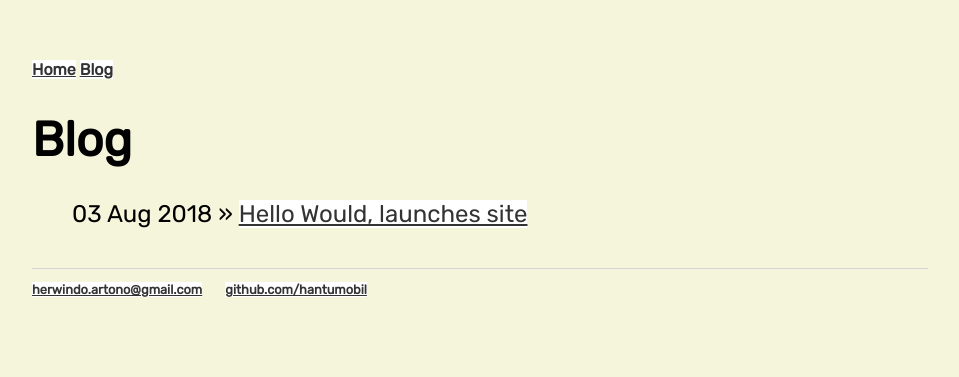
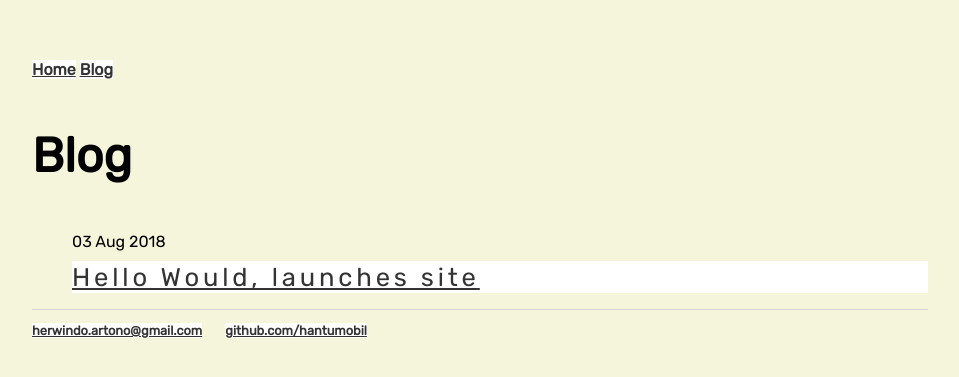
Before and after one commit to hwindo/winndo.github.io, a Jekyll site: the page built from blog/index.html, in a window 1280 px wide. Shown: the top 377 px of the page, without its empty margins (160-1119 px from the left). Built offline with Jekyll 4.4.1, drawn with Linux system fonts in a browser that asks for light colours.

Commit message:
- updated scss - added _sass folder place scss files

```diff
--- a/_config.yaml
+++ b/_config.yaml
@@ -1,3 +1,5 @@
 name: Windo
 markdown: kramdown
 permalink: /blog/:year/:month/:day/:title
+sass:
+  sass_dir: _sass
--- a/_layouts/default.html
+++ b/_layouts/default.html
@@ -7,7 +7,7 @@
     <meta http-equiv="X-UA-Compatible" content="ie=edge">
     <title>{{ page.title }}</title>
     <link href="https://fonts.googleapis.com/css?family=Rubik" rel="stylesheet">
-    <link rel="stylesheet" type="text/css" href="/css/main.css">
+    <link rel="stylesheet" type="text/css" href="/css/styles.css">
 </head>
 
 <body>
--- a/css/main.css
+++ b/_sass/_base.scss
@@ -52,3 +52,9 @@ input {
     padding: .618rem;
     font-size: 1.2rem;
 }
+
+.container {
+    display: grid;
+    width: 100%;
+    // grid-template-columns: 61.8% 38.2%;
+}
--- /dev/null
+++ b/_sass/_post.scss
@@ -0,0 +1,18 @@
+.post-list {
+    list-style:  none;
+}
+.post-item {
+    display: flex;
+    flex-flow: column;
+    > .date {
+        font-size: 1em;
+        line-height: 1.2rem;
+        margin-bottom: .6rem;
+    }
+    > .title {
+        line-height: 2rem;
+        font-size: 1.6rem;
+        letter-spacing: 0.15em;
+        // margin-left: 1.3rem;
+    }
+}
--- /dev/null
+++ b/_sass/_reset.scss
@@ -0,0 +1,48 @@
+/* http://meyerweb.com/eric/tools/css/reset/
+   v2.0 | 20110126
+   License: none (public domain)
+*/
+
+html, body, div, span, applet, object, iframe,
+h1, h2, h3, h4, h5, h6, p, blockquote, pre,
+a, abbr, acronym, address, big, cite, code,
+del, dfn, em, img, ins, kbd, q, s, samp,
+small, strike, strong, sub, sup, tt, var,
+b, u, i, center,
+dl, dt, dd, ol, ul, li,
+fieldset, form, label, legend,
+table, caption, tbody, tfoot, thead, tr, th, td,
+article, aside, canvas, details, embed,
+figure, figcaption, footer, header, hgroup,
+menu, nav, output, ruby, section, summary,
+time, mark, audio, video {
+	margin: 0;
+	padding: 0;
+	border: 0;
+	font-size: 100%;
+	font: inherit;
+	vertical-align: baseline;
+}
+/* HTML5 display-role reset for older browsers */
+article, aside, details, figcaption, figure,
+footer, header, hgroup, menu, nav, section {
+	display: block;
+}
+body {
+	line-height: 1;
+}
+ol, ul {
+	list-style: none;
+}
+blockquote, q {
+	quotes: none;
+}
+blockquote:before, blockquote:after,
+q:before, q:after {
+	content: '';
+	content: none;
+}
+table {
+	border-collapse: collapse;
+	border-spacing: 0;
+}
--- a/blog/index.html
+++ b/blog/index.html
@@ -2,16 +2,17 @@
 layout: default
 title: Blog
 ---
+
 <h1>{{ page.title }}</h1>
-<ul class="posts">
+<ul class="post-list">
     {% for post in site.posts %}
-        <li>
-            <span>{{ post.date | date_to_string }}
-                »
-                <a href="{{ post.url }}" title="{{ post.title }}">
-                    {{ post.title }}
-                </a>
-            </span>
-        </li>
+    <li class="post-item">
+        <span class="date">
+            {{ post.date | date_to_string }}
+        </span>
+        <a class="title" href="{{ post.url }}" title="{{ post.title }}">
+            {{ post.title }}
+        </a>
+    </li>
     {% endfor %}
 </ul>
--- /dev/null
+++ b/css/styles.scss
@@ -0,0 +1,5 @@
+---
+---
+// @import 'reset';
+@import 'base';
+@import 'post';
```
